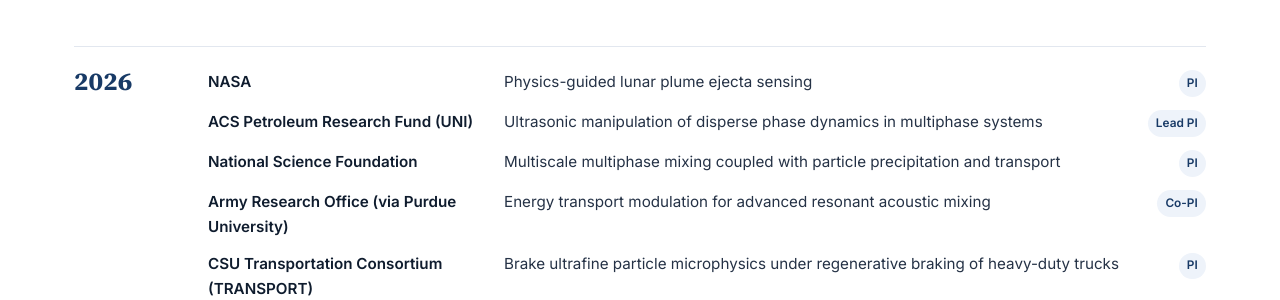
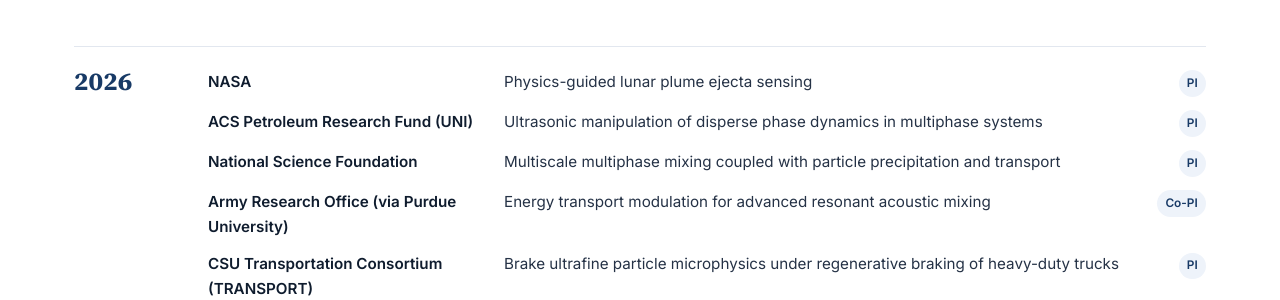
Before and after one commit to MCF2-Lab/MCF2-Lab.github.io, a Jekyll site: the page built from _pages/research.html, in a window 1280 px wide and 900 px high, scrolled down 11185 px. Shown: the part 144-444 px from the top of the window. Built offline with Jekyll 4.4.1, drawn with Linux system fonts in a browser that asks for light colours.

Commit message:
- Correct ACS PRF role to PI in grants list - Add square organization avatar of the lab logo

```diff
--- a/_data/funding.yml
+++ b/_data/funding.yml
@@ -1,7 +1,7 @@
 # All research and education support, newest first.
 # The five featured projects are in projects.yml; this is the full record.
 - { year: 2026, sponsor: "NASA", title: "Physics-guided lunar plume ejecta sensing", role: "PI" }
-- { year: 2026, sponsor: "ACS Petroleum Research Fund (UNI)", title: "Ultrasonic manipulation of disperse phase dynamics in multiphase systems", role: "Lead PI" }
+- { year: 2026, sponsor: "ACS Petroleum Research Fund (UNI)", title: "Ultrasonic manipulation of disperse phase dynamics in multiphase systems", role: "PI" }
 - { year: 2026, sponsor: "National Science Foundation", title: "Multiscale multiphase mixing coupled with particle precipitation and transport", role: "PI" }
 - { year: 2026, sponsor: "Army Research Office (via Purdue University)", title: "Energy transport modulation for advanced resonant acoustic mixing", role: "Co-PI" }
 - { year: 2026, sponsor: "CSU Transportation Consortium (TRANSPORT)", title: "Brake ultrafine particle microphysics under regenerative braking of heavy-duty trucks", role: "PI" }
```
Also changed, not shown: images/logo-avatar.png (added).
